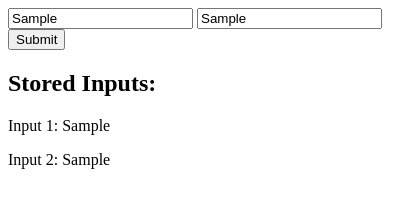
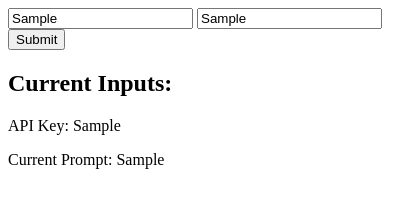
Before and after one commit to o00Jason00o/ChatGPT-Web-Extension, a browser extension: page extension/popup.html in a window 400 px wide. Both pictures are taken after typing "Sample", "Sample" into the empty fields and a click on the button "Submit". Drawn offline with Linux system fonts and the light colour scheme.

Commit message:
fixed text display

```diff
--- a/extension/popup.html
+++ b/extension/popup.html
@@ -1,13 +1,13 @@
 <!DOCTYPE html>
 <html>
 <body>
-    <input type="text" id="input1" placeholder="Input 1">
-    <input type="text" id="input2" placeholder="Input 2">
+    <input type="text" id="user_api" placeholder="API Key">
+    <input type="text" id="user_prompt" placeholder="Instruction Prompt">
     <button id="submit-button">Submit</button>
     <div id="stored-inputs">
-        <h2>Stored Inputs:</h2>
-        <p id="input1-display"></p>
-        <p id="input2-display"></p>
+        <h2>Current Inputs:</h2>
+        <p id="user_api_display"></p>
+        <p id="user_prompt_display"></p>
     </div>
     <script src="popup_script.js"></script>
 </body>
--- a/extension/popup_script.js
+++ b/extension/popup_script.js
@@ -1,40 +1,27 @@
-/**
-window.onload = function() {
-
-
-    const btn = document.getElementById("loginBtn");
-    btn.addEventListener("click", () => {
-
-        chrome.tabs.create({
-            url: "http://www.google.com/" //replace with login page URL
-        });
-    })
-}
-*/
 
 document.getElementById('submit-button').addEventListener('click', () => {
-    let input1 = document.getElementById('input1').value;
-    let input2 = document.getElementById('input2').value;
+    let user_api = document.getElementById('user_api').value;
+    let user_prompt = document.getElementById('user_prompt').value;
 
     // Send the input data to the background script
-    chrome.runtime.sendMessage({message: 'input_data', input1: input1, input2: input2}, (response) => {
+    chrome.runtime.sendMessage({message: 'input_data', user_api: user_api, user_prompt: user_prompt}, (response) => {
         console.log(response.message);
     });
 
     // Store the input data in the chrome storage
-    chrome.storage.sync.set({input1: input1, input2: input2}, () => {
+    chrome.storage.sync.set({user_api: user_api, user_prompt: user_prompt}, () => {
         console.log('Input data has been stored.');
 
         // Update the displayed stored inputs
-        document.getElementById('input1-display').textContent = `Input 1: ${input1}`;
-        document.getElementById('input2-display').textContent = `Input 2: ${input2}`;
+        document.getElementById('user_api_display').textContent = `API Key: ${user_api}`;
+        document.getElementById('user_prompt_display').textContent = `Current Prompt: ${user_prompt}`;
     });
 });
 
 // On popup load, display the stored inputs
 window.addEventListener('DOMContentLoaded', (event) => {
-    chrome.storage.sync.get(['input1', 'input2'], (result) => {
-        document.getElementById('input1-display').textContent = `Input 1: ${result.input1 ? result.input1 : 'None'}`;
-        document.getElementById('input2-display').textContent = `Input 2: ${result.input2 ? result.input2 : 'None'}`;
+    chrome.storage.sync.get(['user_api', 'user_prompt'], (result) => {
+        document.getElementById('user_api_display').textContent = `API Key: ${result.user_api ? result.user_api : 'None'}`;
+        document.getElementById('user_prompt_display').textContent = `Instruction Prompt: ${result.user_prompt ? result.user_prompt : 'None'}`;
     });
 });
```
Also changed, not shown: extension/background.js (+8 -7 lines).
